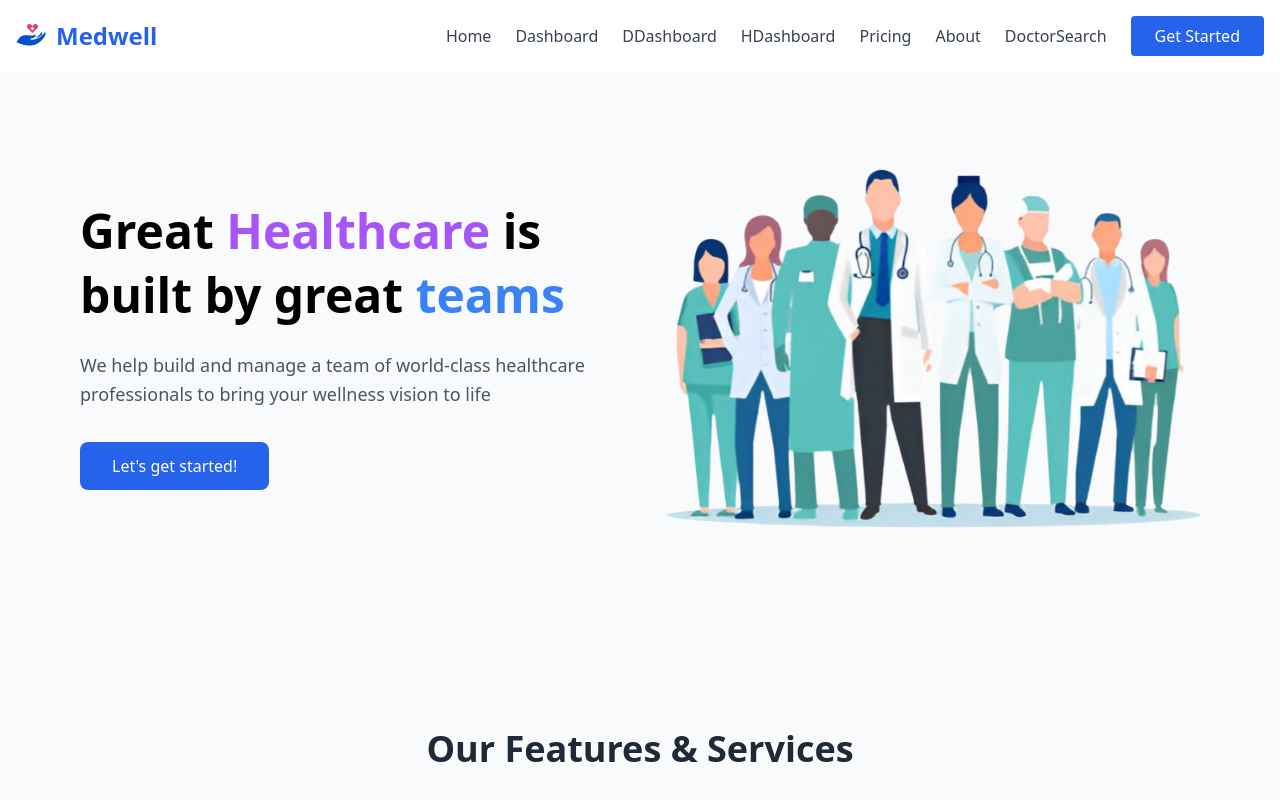
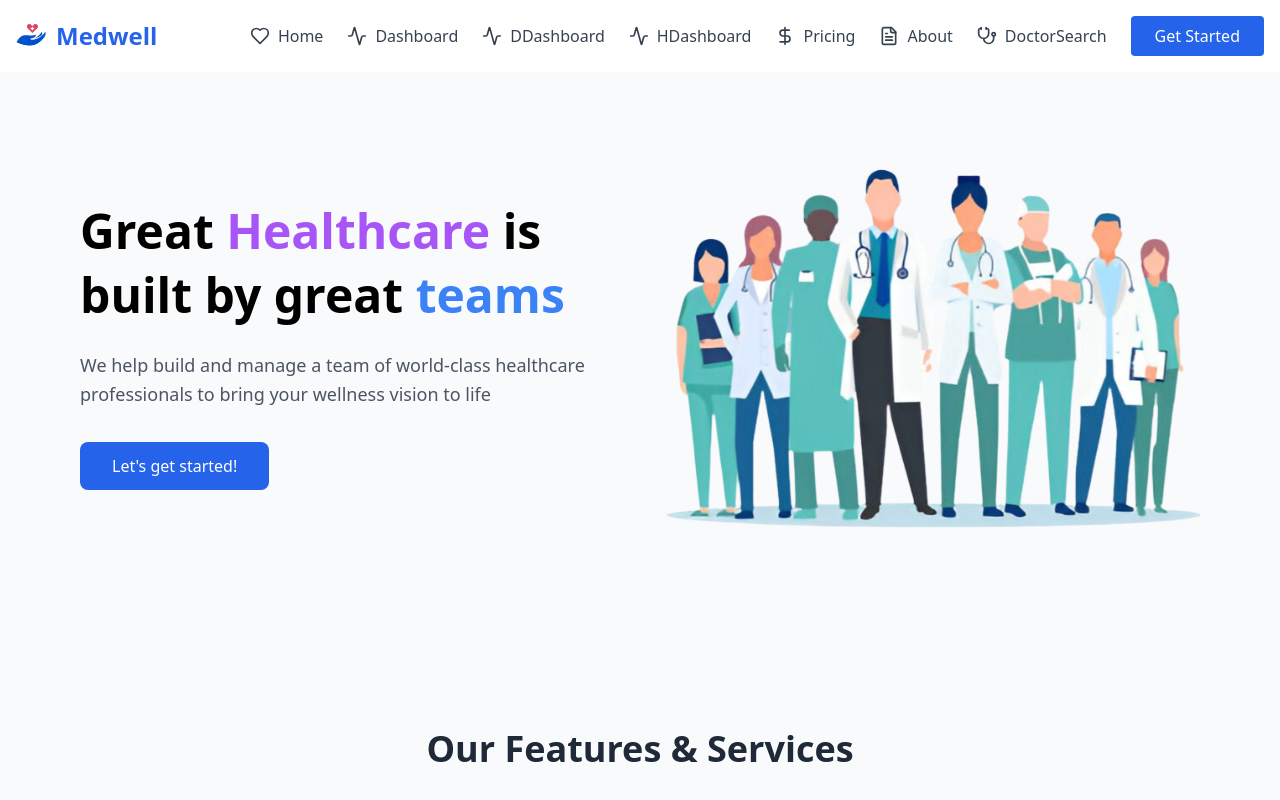
Before and after one commit to rsayyed591/Medwell-Frontend, a React (Vite) app: page / in a window 1280 px wide. Shown: the top 800 px of the page. Built offline with nearby package versions, Linux system fonts and the light colour scheme; no server answers.

Commit message:
added icon to the navbar

```diff
--- a/src/pages/components/Navbar.jsx
+++ b/src/pages/components/Navbar.jsx
@@ -105,9 +105,10 @@ export default function Navbar() {
               <li key={link.name} className="my-3 md:my-0">
                 <Link
                   to={link.link}
-                  className="text-gray-700 hover:text-blue-600 transition duration-300"
+                  className="flex items-center text-gray-700 hover:text-blue-800 transition duration-300"
                   onClick={() => setIsOpen(false)}
                 >
+                  <link.icon className="mr-2 h-5 w-5" />
                   {link.name}
                 </Link>
               </li>
```
